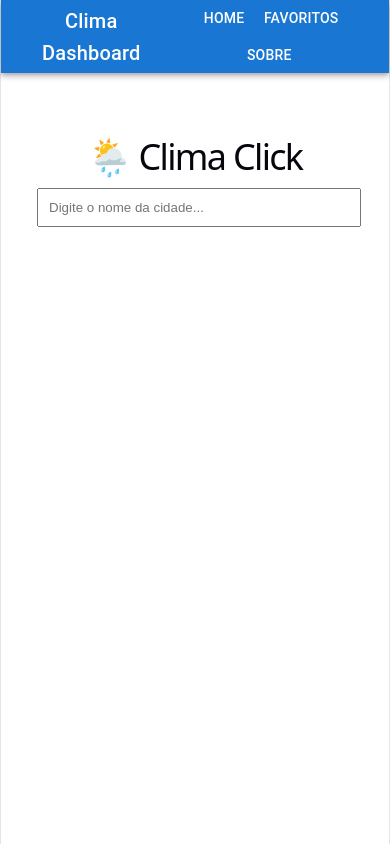
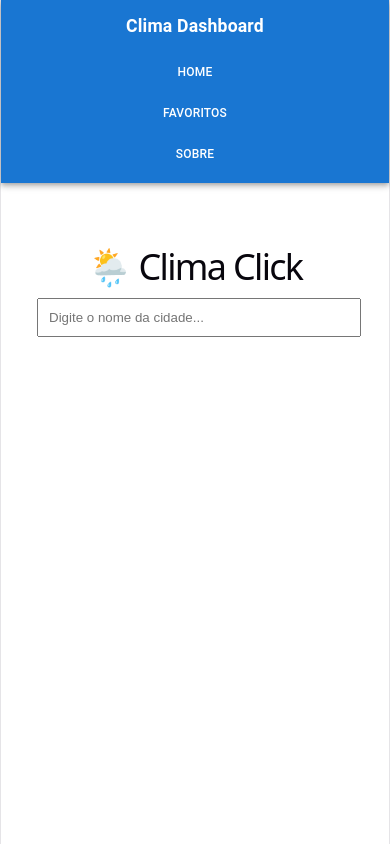
Before and after one commit to lanussehelena/climaclick, a React (Vite) app: page / in a window 390 px wide. Built offline with nearby package versions, Linux system fonts and the light colour scheme.

Commit message:
feat: melhora responsividade da Navbar para mobile e desktop

```diff
--- a/src/components/layout/Navbar.tsx
+++ b/src/components/layout/Navbar.tsx
@@ -3,29 +3,51 @@ import {
   Toolbar,
   Typography,
   Button,
+  Box,
+  Container
 } from "@mui/material";
 
 import { Link } from "react-router-dom";
 
 export default function Navbar() {
   return (
-    <AppBar position="static">
+    <AppBar position="static" sx={{backgroundColor: '#1976d2' }}>
+      <Container maxWidth="xl">
       <Toolbar
+      disableGutters
         sx={{
           display: "flex",
+          // No mobile (xs) fica em coluna, no tablet (sm) em diante volta a ser linha
+          flexDirection: { xs: "column", sm: "row" },
           justifyContent: "space-between",
+          alignItems: "center",
+          py: { xs: 1.5, sm: 0 }, // Padding vertical no mobile
+          gap: { xs: 1, sm: 0 }  // Espaço entre título e botões no mobile
         }}
       >
-        <Typography variant="h6">
+        <Typography variant="h6"
+        component="div"
+        sx={{ fontWeight: "bold",
+              fontSize: { xs: "1.1rem", sm: "1.25rem" }, // Fonte menor no 320px/375px
+              textAlign: "center"}} >
           Clima Dashboard
         </Typography>
 
-        <div>
+        <Box
+            sx={{
+              display: "flex",
+              flexWrap: "wrap", // Garante que os botões não estourem se a tela for minúscula
+              justifyContent: "center",
+              gap: { xs: 0.5, sm: 1 }
+            }}
+          ></Box>
+
           <Button
             color="inherit"
             component={Link}
             to="/"
-          >
+            sx={{ fontSize: { xs: "0.75rem", sm: "0.875rem" } }}>
+
             Home
           </Button>
 
@@ -33,6 +55,7 @@ export default function Navbar() {
             color="inherit"
             component={Link}
             to="/favoritos"
+            sx={{ fontSize: { xs: "0.75rem", sm: "0.875rem" } }}
           >
             Favoritos
           </Button>
@@ -41,11 +64,13 @@ export default function Navbar() {
             color="inherit"
             component={Link}
             to="/sobre"
+            sx={{ fontSize: { xs: "0.75rem", sm: "0.875rem" } }}
           >
             Sobre
           </Button>
-        </div>
+
       </Toolbar>
+      </Container>
     </AppBar>
   );
 }
```
